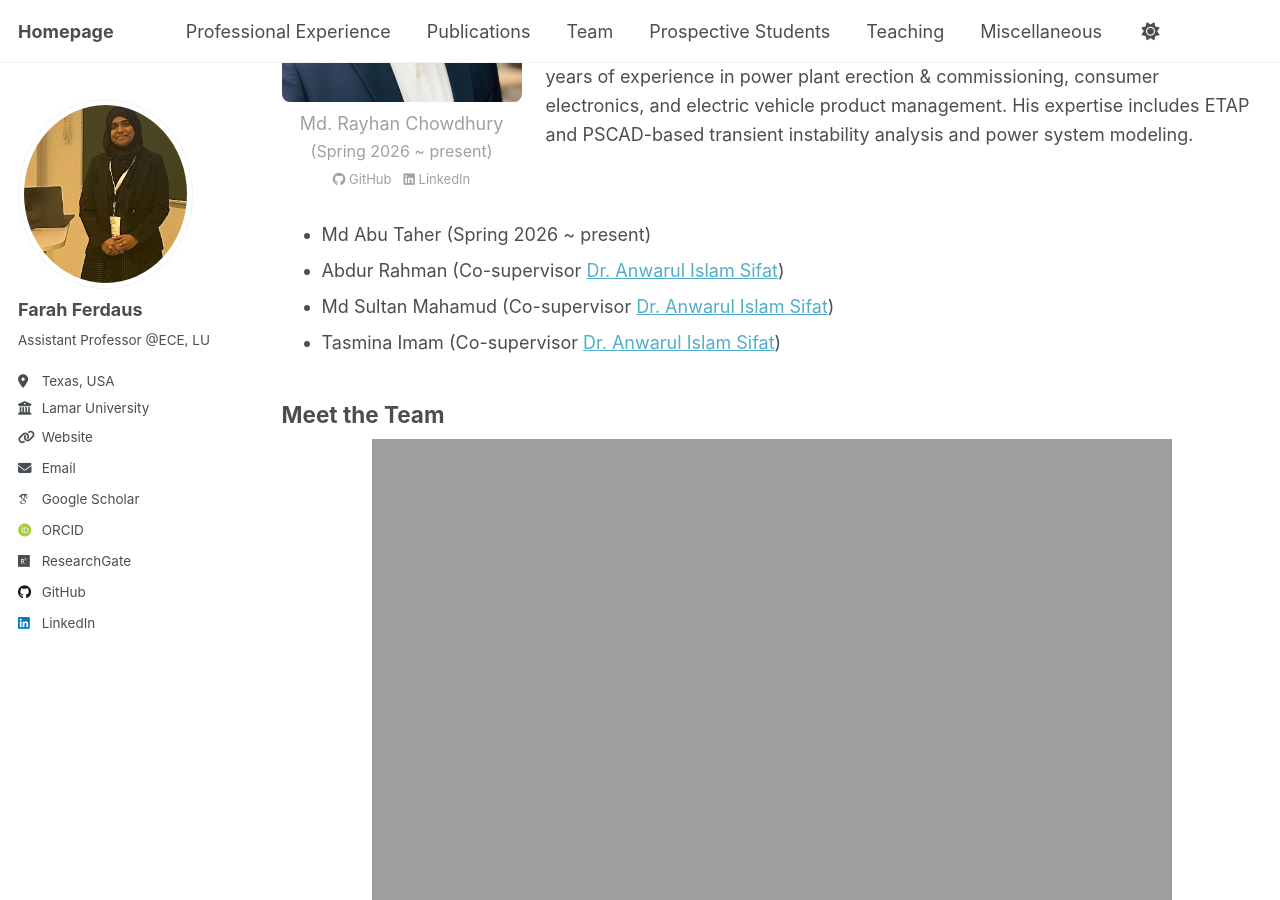
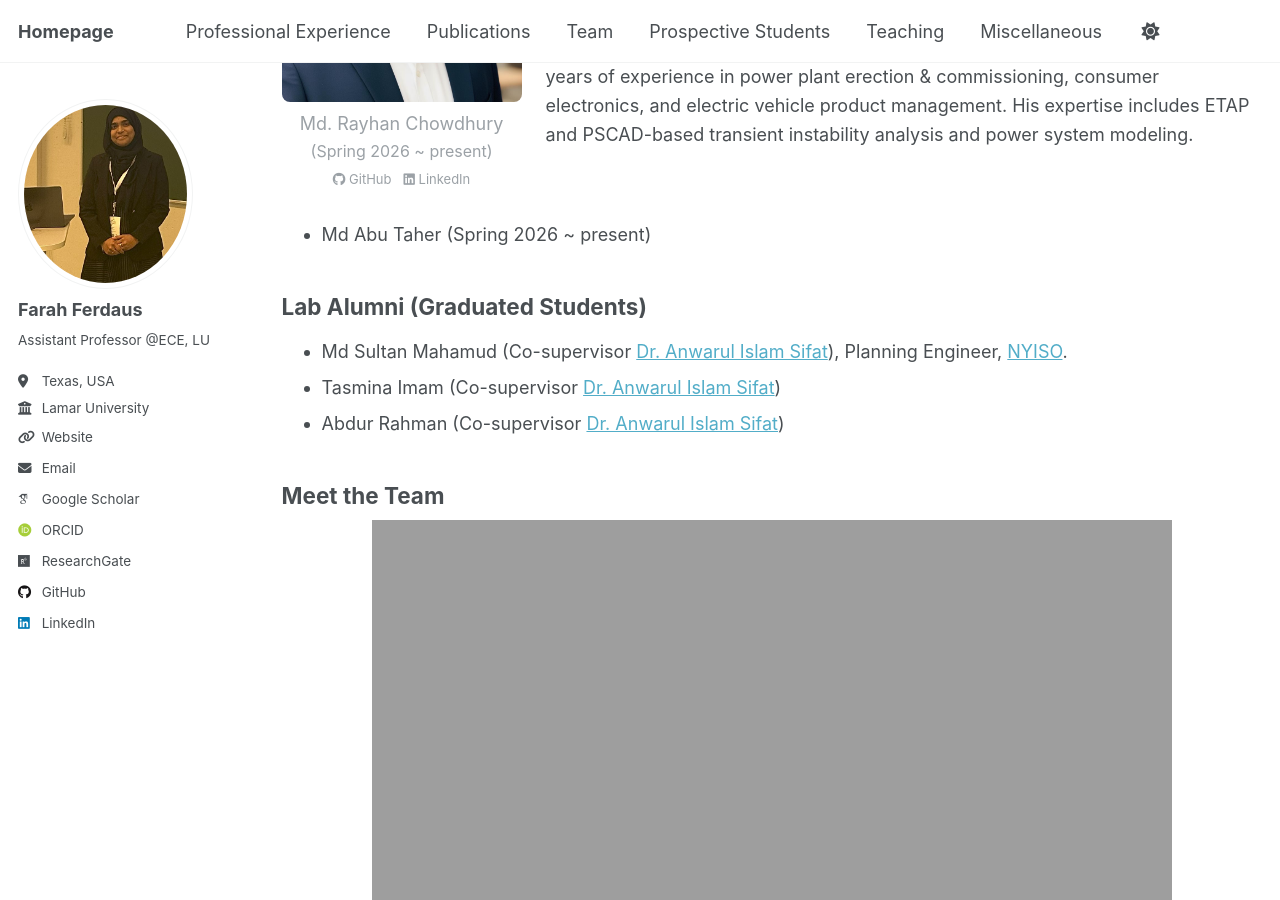
Before and after one commit to fferdaus/fferdaus.github.io, a Jekyll site: the page built from _pages/team.md, in a window 1280 px wide and 900 px high, scrolled down 1545 px. Built offline with Jekyll 4.4.1, drawn with Linux system fonts in a browser that asks for light colours; some web fonts are replaced.

Commit message:
Update team.md

```diff
--- a/_pages/team.md
+++ b/_pages/team.md
@@ -161,9 +161,11 @@ redirect_from:
 </div>
 
 - Md Abu Taher (Spring 2026 ~ present)
+
+## Lab Alumni (Graduated Students)
+- Md Sultan Mahamud (Co-supervisor [Dr. Anwarul Islam Sifat](https://www.linkedin.com/in/aisifat/)), Planning Engineer, [NYISO](https://www.nyiso.com/about-us).
+- Tasmina Imam (Co-supervisor [Dr. Anwarul Islam Sifat](https://www.linkedin.com/in/aisifat/))
 - Abdur Rahman (Co-supervisor [Dr. Anwarul Islam Sifat](https://www.linkedin.com/in/aisifat/))
-- Md Sultan Mahamud (Co-supervisor [Dr. Anwarul Islam Sifat](https://www.linkedin.com/in/aisifat/))
-- Tasmina Imam (Co-supervisor [Dr. Anwarul Islam Sifat](https://www.linkedin.com/in/aisifat/))
 
 
 ## Meet the Team
```
